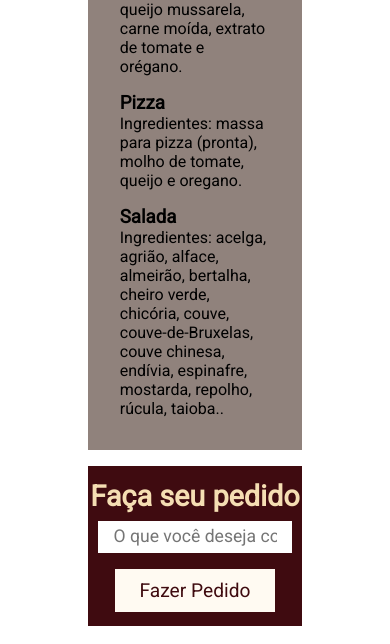
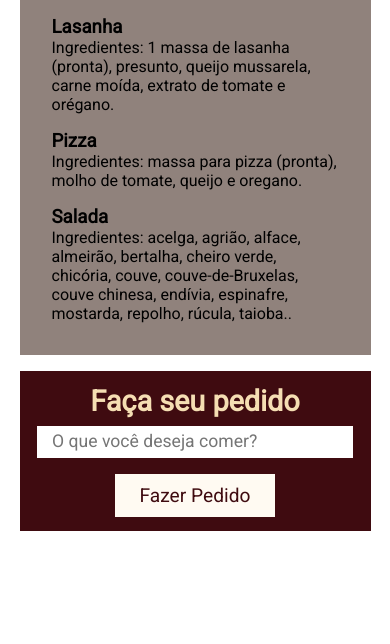
Before and after one commit to Juniorgirouxdev/cardapio-teste-js, a plain HTML site: page index.html in a window 390 px wide. Shown: the part 200-844 px from the top of the page. Drawn offline with Linux system fonts and the light colour scheme.

Commit message:
add Responsive mobile

```diff
--- a/style.css
+++ b/style.css
@@ -70,3 +70,12 @@ button {
 .containerCardapio div {
   margin-top: 1rem;
 }
+
+@media (max-width: 414px) {
+  .container {
+    width: 90%;
+  }
+  .containerCardapio{
+    width: 90%;
+  }
+}
```
